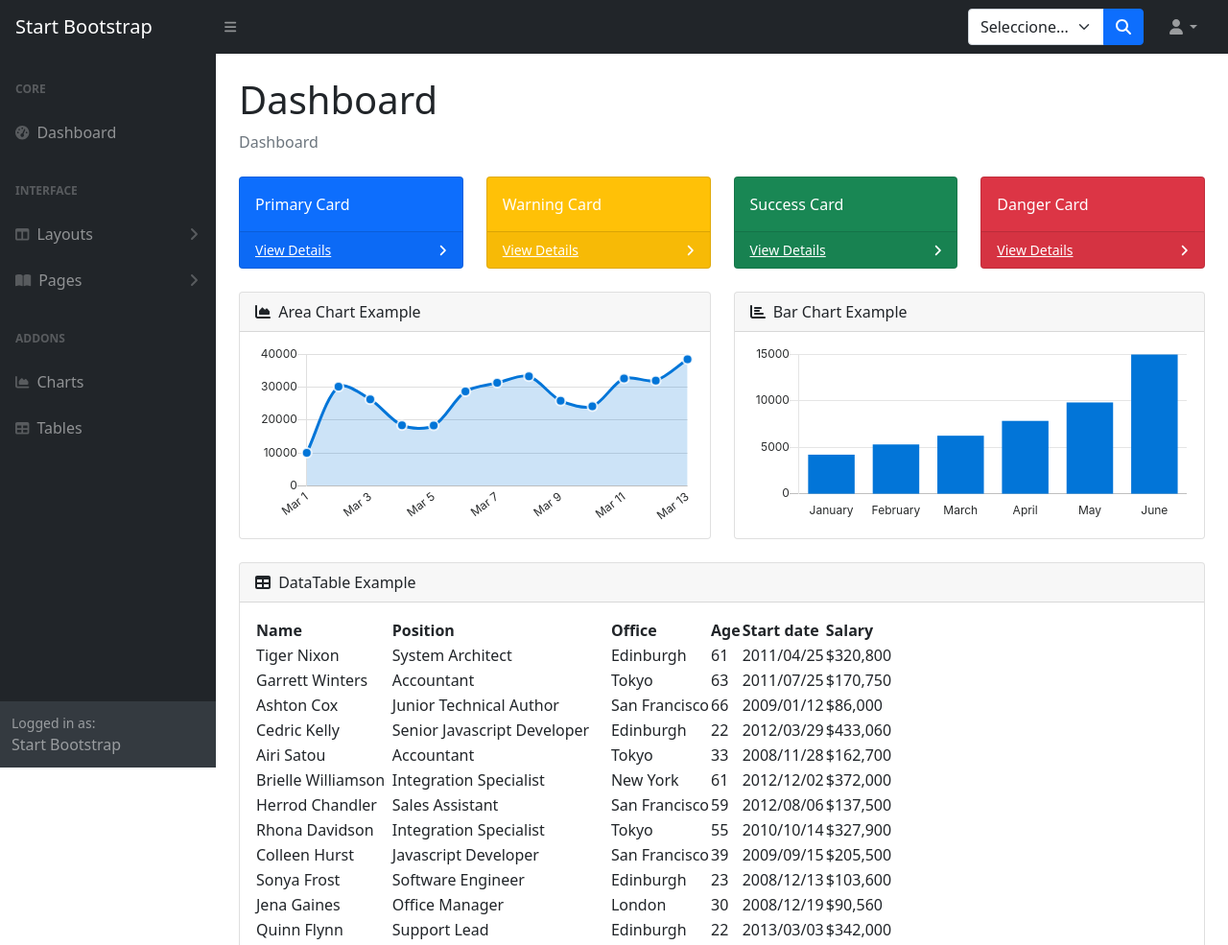
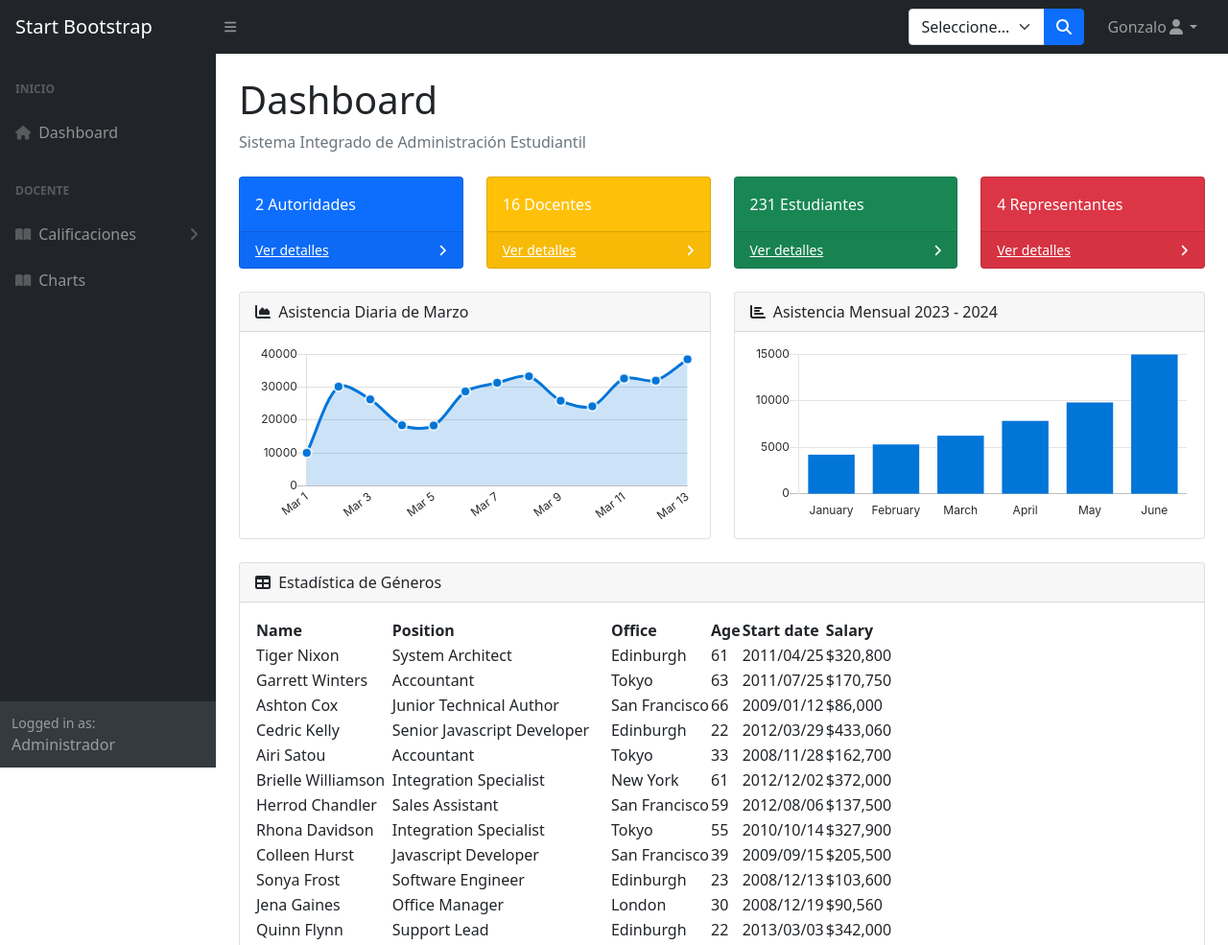
Before and after one commit to gonzalop67/ci4_rubrica, a CodeIgniter 4 app: the page made by app/Views/dashboard.php in a window 1280 px wide. Shown: the top 985 px of the page at 96% size. Run offline with PHP 8.4 and a stand-in for CodeIgniter, Linux system fonts and the light colour scheme; the template is opened without the code that fills it, so the values that code supplies are empty; some libraries are stand-ins or nearby versions.

Commit message:
"Diseño" del Dashboard y de los ítems del menu en el aside bar.

```diff
--- a/app/Views/dashboard.php
+++ b/app/Views/dashboard.php
@@ -8,41 +8,41 @@ Dashboard
 <div class="container-fluid px-4">
     <h1 class="mt-4">Dashboard</h1>
     <ol class="breadcrumb mb-4">
-        <li class="breadcrumb-item active">Dashboard</li>
+        <li class="breadcrumb-item active">Sistema Integrado de Administración Estudiantil</li>
     </ol>
     <div class="row">
         <div class="col-xl-3 col-md-6">
             <div class="card bg-primary text-white mb-4">
-                <div class="card-body">Primary Card</div>
+                <div class="card-body">2 Autoridades</div>
                 <div class="card-footer d-flex align-items-center justify-content-between">
-                    <a class="small text-white stretched-link" href="#">View Details</a>
+                    <a class="small text-white stretched-link" href="#">Ver detalles</a>
                     <div class="small text-white"><i class="fas fa-angle-right"></i></div>
                 </div>
             </div>
         </div>
         <div class="col-xl-3 col-md-6">
             <div class="card bg-warning text-white mb-4">
-                <div class="card-body">Warning Card</div>
+                <div class="card-body">16 Docentes</div>
                 <div class="card-footer d-flex align-items-center justify-content-between">
-                    <a class="small text-white stretched-link" href="#">View Details</a>
+                    <a class="small text-white stretched-link" href="#">Ver detalles</a>
                     <div class="small text-white"><i class="fas fa-angle-right"></i></div>
                 </div>
             </div>
         </div>
         <div class="col-xl-3 col-md-6">
             <div class="card bg-success text-white mb-4">
-                <div class="card-body">Success Card</div>
+                <div class="card-body">231 Estudiantes</div>
                 <div class="card-footer d-flex align-items-center justify-content-between">
-                    <a class="small text-white stretched-link" href="#">View Details</a>
+                    <a class="small text-white stretched-link" href="#">Ver detalles</a>
                     <div class="small text-white"><i class="fas fa-angle-right"></i></div>
                 </div>
             </div>
         </div>
         <div class="col-xl-3 col-md-6">
             <div class="card bg-danger text-white mb-4">
-                <div class="card-body">Danger Card</div>
+                <div class="card-body">4 Representantes</div>
                 <div class="card-footer d-flex align-items-center justify-content-between">
-                    <a class="small text-white stretched-link" href="#">View Details</a>
+                    <a class="small text-white stretched-link" href="#">Ver detalles</a>
                     <div class="small text-white"><i class="fas fa-angle-right"></i></div>
                 </div>
             </div>
@@ -53,7 +53,7 @@ Dashboard
             <div class="card mb-4">
                 <div class="card-header">
                     <i class="fas fa-chart-area me-1"></i>
-                    Area Chart Example
+                    Asistencia Diaria de Marzo
                 </div>
                 <div class="card-body"><canvas id="myAreaChart" width="100%" height="40"></canvas></div>
             </div>
@@ -62,7 +62,7 @@ Dashboard
             <div class="card mb-4">
                 <div class="card-header">
                     <i class="fas fa-chart-bar me-1"></i>
-                    Bar Chart Example
+                    Asistencia Mensual 2023 - 2024
                 </div>
                 <div class="card-body"><canvas id="myBarChart" width="100%" height="40"></canvas></div>
             </div>
@@ -71,7 +71,7 @@ Dashboard
     <div class="card mb-4">
         <div class="card-header">
             <i class="fas fa-table me-1"></i>
-            DataTable Example
+            Estadística de Géneros
         </div>
         <div class="card-body">
             <table id="datatablesSimple">
--- a/app/Views/layouts/aside.php
+++ b/app/Views/layouts/aside.php
@@ -2,68 +2,32 @@
             <nav class="sb-sidenav accordion sb-sidenav-dark" id="sidenavAccordion">
                 <div class="sb-sidenav-menu">
                     <div class="nav">
-                        <div class="sb-sidenav-menu-heading">Core</div>
+                        <div class="sb-sidenav-menu-heading">INICIO</div>
                         <a class="nav-link" href="index.html">
-                            <div class="sb-nav-link-icon"><i class="fas fa-tachometer-alt"></i></div>
+                            <div class="sb-nav-link-icon"><i class="fas fa-home"></i></div>
                             Dashboard
                         </a>
-                        <div class="sb-sidenav-menu-heading">Interface</div>
+                        <div class="sb-sidenav-menu-heading">DOCENTE</div>
                         <a class="nav-link collapsed" href="#" data-bs-toggle="collapse" data-bs-target="#collapseLayouts" aria-expanded="false" aria-controls="collapseLayouts">
-                            <div class="sb-nav-link-icon"><i class="fas fa-columns"></i></div>
-                            Layouts
+                            <div class="sb-nav-link-icon"><i class="fas fa-book-open"></i></div>
+                            Calificaciones
                             <div class="sb-sidenav-collapse-arrow"><i class="fas fa-angle-down"></i></div>
                         </a>
                         <div class="collapse" id="collapseLayouts" aria-labelledby="headingOne" data-bs-parent="#sidenavAccordion">
                             <nav class="sb-sidenav-menu-nested nav">
-                                <a class="nav-link" href="layout-static.html">Static Navigation</a>
-                                <a class="nav-link" href="layout-sidenav-light.html">Light Sidenav</a>
+                                <a class="nav-link" href="#!">Parciales</a>
+                                <a class="nav-link" href="#!">Supletorios</a>
                             </nav>
                         </div>
-                        <a class="nav-link collapsed" href="#" data-bs-toggle="collapse" data-bs-target="#collapsePages" aria-expanded="false" aria-controls="collapsePages">
+                        <a class="nav-link" href="charts.html">
                             <div class="sb-nav-link-icon"><i class="fas fa-book-open"></i></div>
-                            Pages
-                            <div class="sb-sidenav-collapse-arrow"><i class="fas fa-angle-down"></i></div>
-                        </a>
-                        <div class="collapse" id="collapsePages" aria-labelledby="headingTwo" data-bs-parent="#sidenavAccordion">
-                            <nav class="sb-sidenav-menu-nested nav accordion" id="sidenavAccordionPages">
-                                <a class="nav-link collapsed" href="#" data-bs-toggle="collapse" data-bs-target="#pagesCollapseAuth" aria-expanded="false" aria-controls="pagesCollapseAuth">
-                                    Authentication
-                                    <div class="sb-sidenav-collapse-arrow"><i class="fas fa-angle-down"></i></div>
-                                </a>
-                                <div class="collapse" id="pagesCollapseAuth" aria-labelledby="headingOne" data-bs-parent="#sidenavAccordionPages">
-                                    <nav class="sb-sidenav-menu-nested nav">
-                                        <a class="nav-link" href="login.html">Login</a>
-                                        <a class="nav-link" href="register.html">Register</a>
-                                        <a class="nav-link" href="password.html">Forgot Password</a>
-                                    </nav>
-                                </div>
-                                <a class="nav-link collapsed" href="#" data-bs-toggle="collapse" data-bs-target="#pagesCollapseError" aria-expanded="false" aria-controls="pagesCollapseError">
-                                    Error
-                                    <div class="sb-sidenav-collapse-arrow"><i class="fas fa-angle-down"></i></div>
-                                </a>
-                                <div class="collapse" id="pagesCollapseError" aria-labelledby="headingOne" data-bs-parent="#sidenavAccordionPages">
-                                    <nav class="sb-sidenav-menu-nested nav">
-                                        <a class="nav-link" href="401.html">401 Page</a>
-                                        <a class="nav-link" href="404.html">404 Page</a>
-                                        <a class="nav-link" href="500.html">500 Page</a>
-                                    </nav>
-                                </div>
-                            </nav>
-                        </div>
-                        <div class="sb-sidenav-menu-heading">Addons</div>
-                        <a class="nav-link" href="charts.html">
-                            <div class="sb-nav-link-icon"><i class="fas fa-chart-area"></i></div>
                             Charts
-                        </a>
-                        <a class="nav-link" href="tables.html">
-                            <div class="sb-nav-link-icon"><i class="fas fa-table"></i></div>
-                            Tables
                         </a>
                     </div>
                 </div>
                 <div class="sb-sidenav-footer">
                     <div class="small">Logged in as:</div>
-                    Start Bootstrap
+                    Administrador
                 </div>
             </nav>
         </div>
--- a/app/Views/layouts/header.php
+++ b/app/Views/layouts/header.php
@@ -16,7 +16,7 @@
             <!-- Navbar-->
             <ul class="navbar-nav ms-auto ms-md-0 me-3 me-lg-4">
                 <li class="nav-item dropdown">
-                    <a class="nav-link dropdown-toggle" id="navbarDropdown" href="#" role="button" data-bs-toggle="dropdown" aria-expanded="false"><i class="fas fa-user fa-fw"></i></a>
+                    <a class="nav-link dropdown-toggle" id="navbarDropdown" href="#" role="button" data-bs-toggle="dropdown" aria-expanded="false">Gonzalo<i class="fas fa-user fa-fw"></i></a>
                     <ul class="dropdown-menu dropdown-menu-end" aria-labelledby="navbarDropdown">
                         <li><a class="dropdown-item" href="#!">Settings</a></li>
                         <li><a class="dropdown-item" href="#!">Activity Log</a></li>
```
